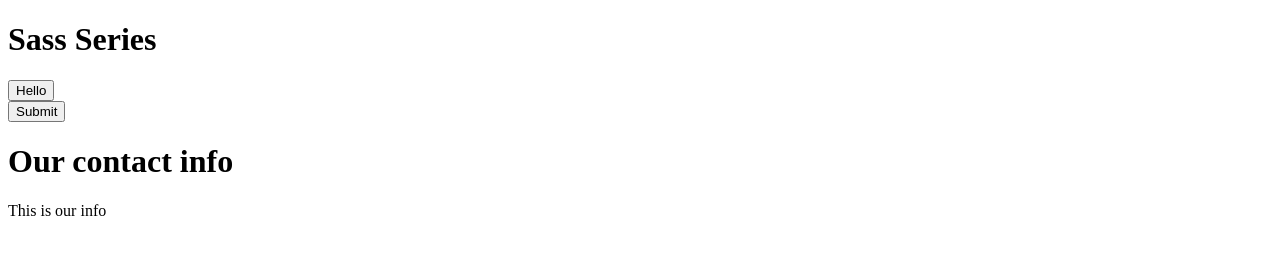
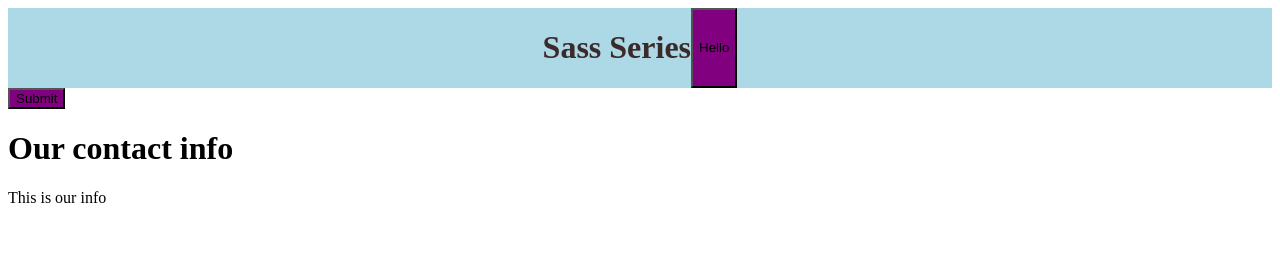
Before and after one commit to AnishMandal939/sass_series, a plain HTML site: page index.html in a window 1280 px wide. Drawn offline with Linux system fonts and the light colour scheme.

Commit message:
variables in scss

```diff
--- /dev/null
+++ b/styles/style.scss
@@ -0,0 +1,30 @@
+// creating variables
+$primaryBtn: purple;
+$textColor: rgb(58, 42, 42);
+
+header{
+    background: lightblue;
+    display: flex;
+    justify-content: center;
+    color: $textColor;
+}
+
+// normally we use something like in plain css
+// header button{
+//     background: gray;
+// }
+// .contact button{
+//     background: green;
+// }
+
+// but in scss we can use variables
+header button{
+    background: $primaryBtn;
+}
+.contact button{
+    background: $primaryBtn;
+}
+// nromally we would use a mixin but for this example we will use a function instead
+// header button{
+
+// }
```
Also changed, not shown: index.html (+1 -0 lines), styles/style.css, 2 other files.
